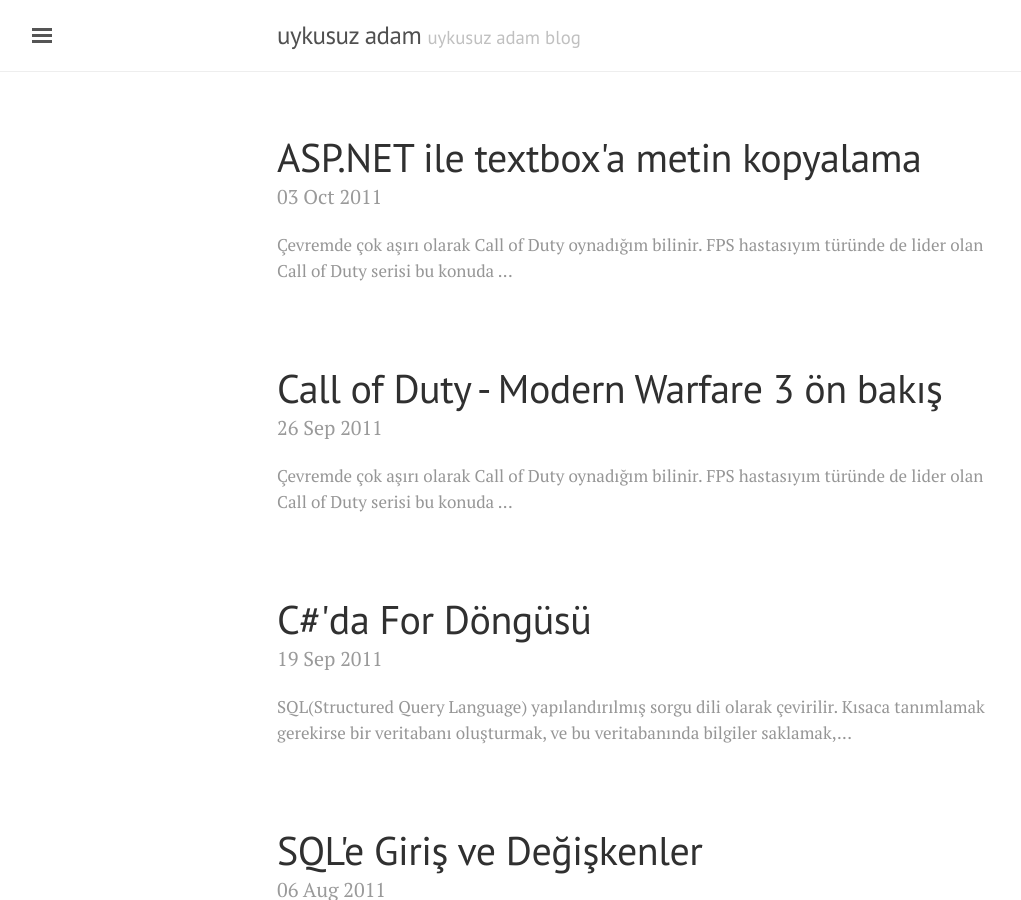
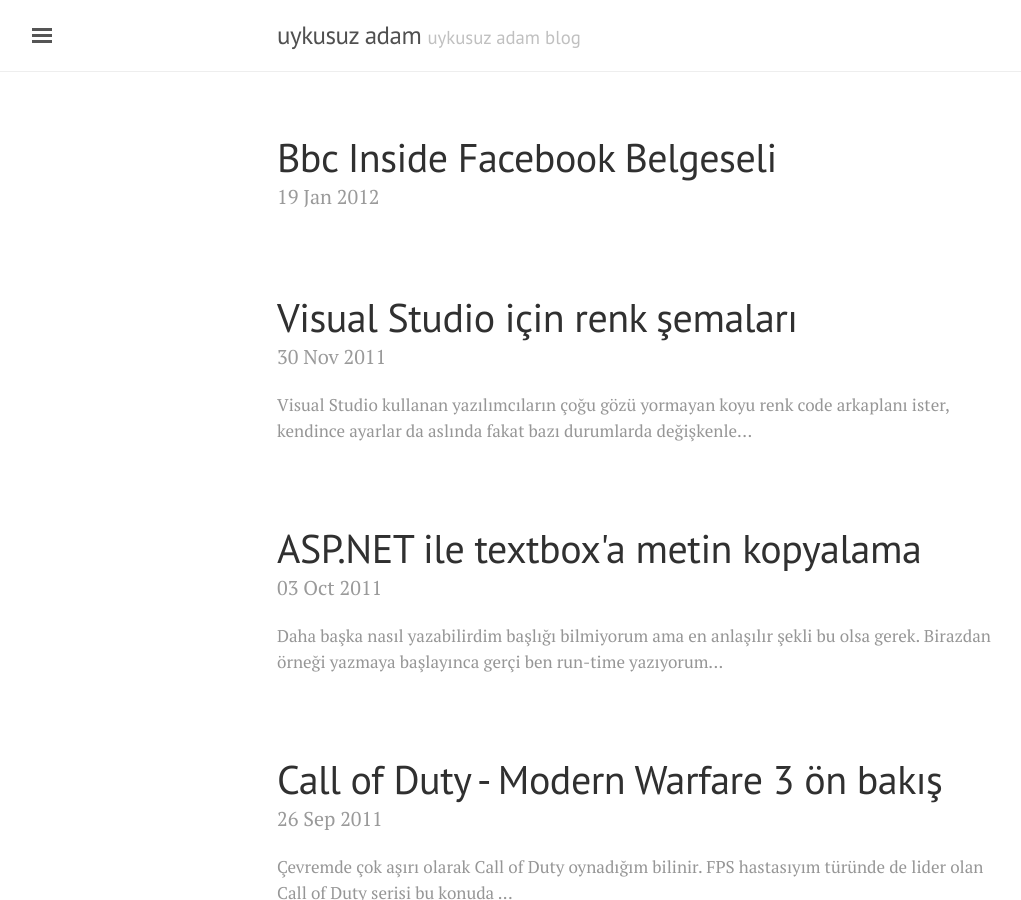
Before and after one commit to abdurrahman/abdurrahman.github.io, a Jekyll site: the page built from index.html, in a window 1280 px wide and 900 px high. Shown: the whole window, without its empty margins (3-1024 px from the left). Built offline with Jekyll 4.4.1, drawn with Linux system fonts in a browser that asks for light colours; the list of posts is cut into pages by our own code; some of the changed text lies outside the part shown.

Commit message:
Add old post

```diff
--- a/_posts/2011-10-03-asp-net-ile-textboxa-metin-kopyalama.md
+++ b/_posts/2011-10-03-asp-net-ile-textboxa-metin-kopyalama.md
@@ -2,7 +2,7 @@
 layout: post
 title: ASP.NET ile textbox'a metin kopyalama
 date: 2011-10-03 20:52:52 +02:00
-abstract: Çevremde çok aşırı olarak Call of Duty oynadığım bilinir. FPS hastasıyım türünde de lider olan Call of Duty serisi bu konuda ...
+abstract: Daha başka nasıl yazabilirdim başlığı bilmiyorum ama en anlaşılır şekli bu olsa gerek.  Birazdan örneği yazmaya başlayınca gerçi ben run-time yazıyorum...
 ---
 Daha başka nasıl yazabilirdim başlığı bilmiyorum ama en anlaşılır şekli bu olsa gerek.  Birazdan örneği yazmaya başlayınca gerçi ben run-time yazıyorum siz okuyunca daha iyi anlayacaksınız. Asp.Net’e giriş tadında bu makalemi umarım beğenirsiniz.
 
@@ -77,4 +77,4 @@
 
 <img title="text_result" src="{{ site.baseurl }}/assets/text_result.jpg" alt="" width="606" height="165" />
 
-Böylece ilk capsli makalemi de yazmış oldum. İnşaallah daha iyilerini de yazarız, anlatırız, resimleriz… Hürmetler :
+Böylece ilk capsli makalemi de yazmış oldum. İnşaallah daha iyilerini de yazarız, anlatırız, resimleriz… Hürmetler :)
--- /dev/null
+++ b/_posts/2011-11-30-visual-studio-icin-renk-semalari.md
@@ -0,0 +1,17 @@
+---
+layout: post
+title: Visual Studio için renk şemaları
+date: 2011-11-30 22:57:59 +02:00
+abstract: Visual Studio kullanan yazılımcıların çoğu gözü yormayan koyu renk code arkaplanı ister, kendince ayarlar da aslında fakat bazı durumlarda değişkenle...
+---
+
+Visual Studio kullanan yazılımcıların çoğu gözü yormayan koyu renk code arkaplanı ister, kendince ayarlar da aslında fakat bazı durumlarda değişkenler metodlar vs. renkleri anlaşılması için iyiden iyiye istenilen renk elde edilemez, haliyle bu durum bazen sinir bozucu olup eski beyaz ekran haline getirilebilir.
+
+İşte tam bu noktada hazır ayarlı renk şemaların olduğu [bu sitede]("http://studiostyl.es/") size uygun renk şemanızı indirip IDE’nize yükleyebilirsiniz. Ayrıca kendiniz de renk şemanızı tasarlayıp yayınlayabilirsiniz.
+
+IDE’ye indirdiğim şemayı nasıl yüklerim diyenler içinse;
+
+- Visual Studio’da *Tools > Import and Export Settings*‘i görüntüleyelim
+- "*Import Selected Environment Settings*" seçili halde bir sonraki aşamaya geçelim
+- "*No,just import new settings, overwriting my current settings*" seçili halde devam edelim,
+- İndirdiğimiz şemayı çağırıp **Finish** dediğimizde, sonucu görelim
```
Also changed, not shown: _posts/2012-01-19-bbc-inside-facebook-belgeseli.md (added).
